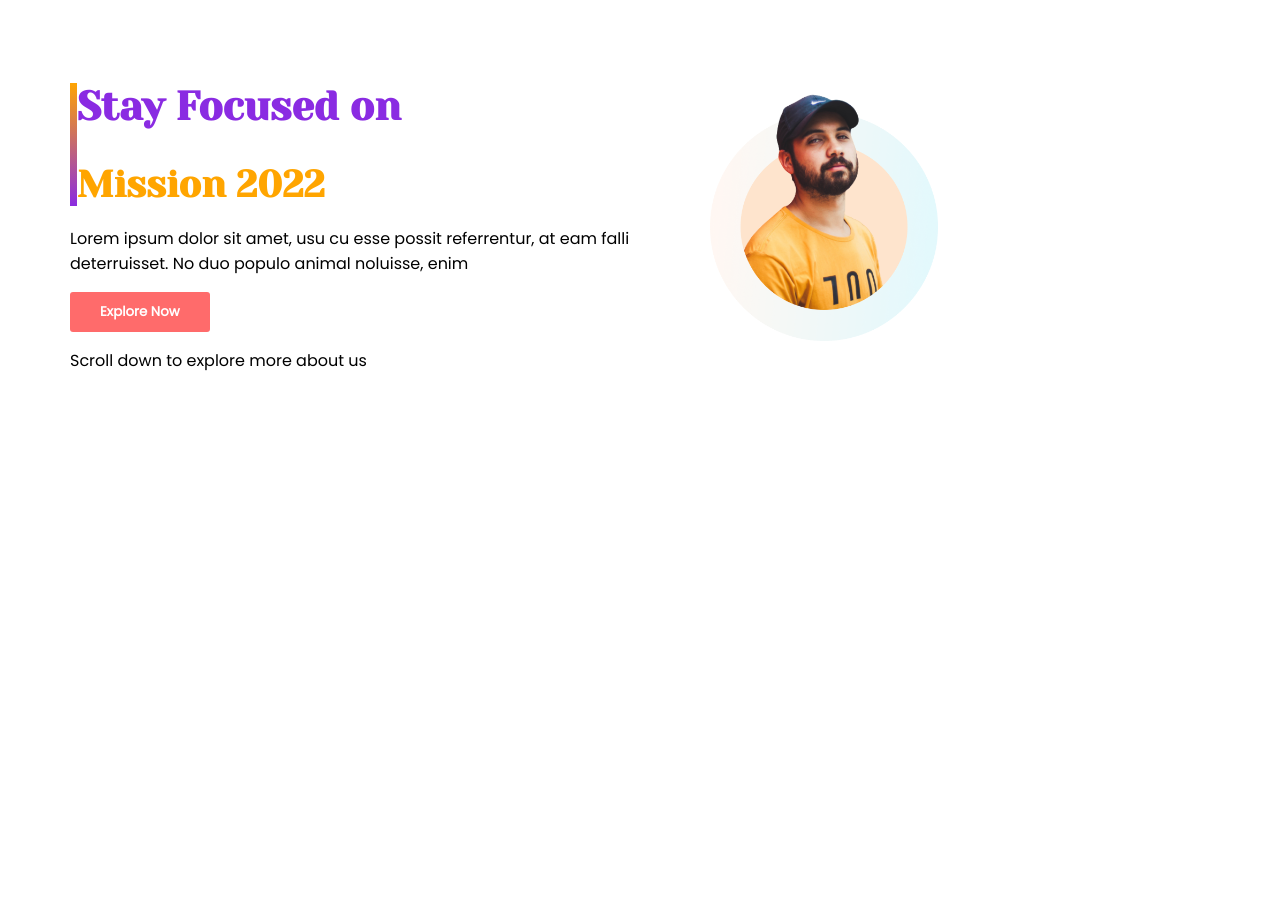
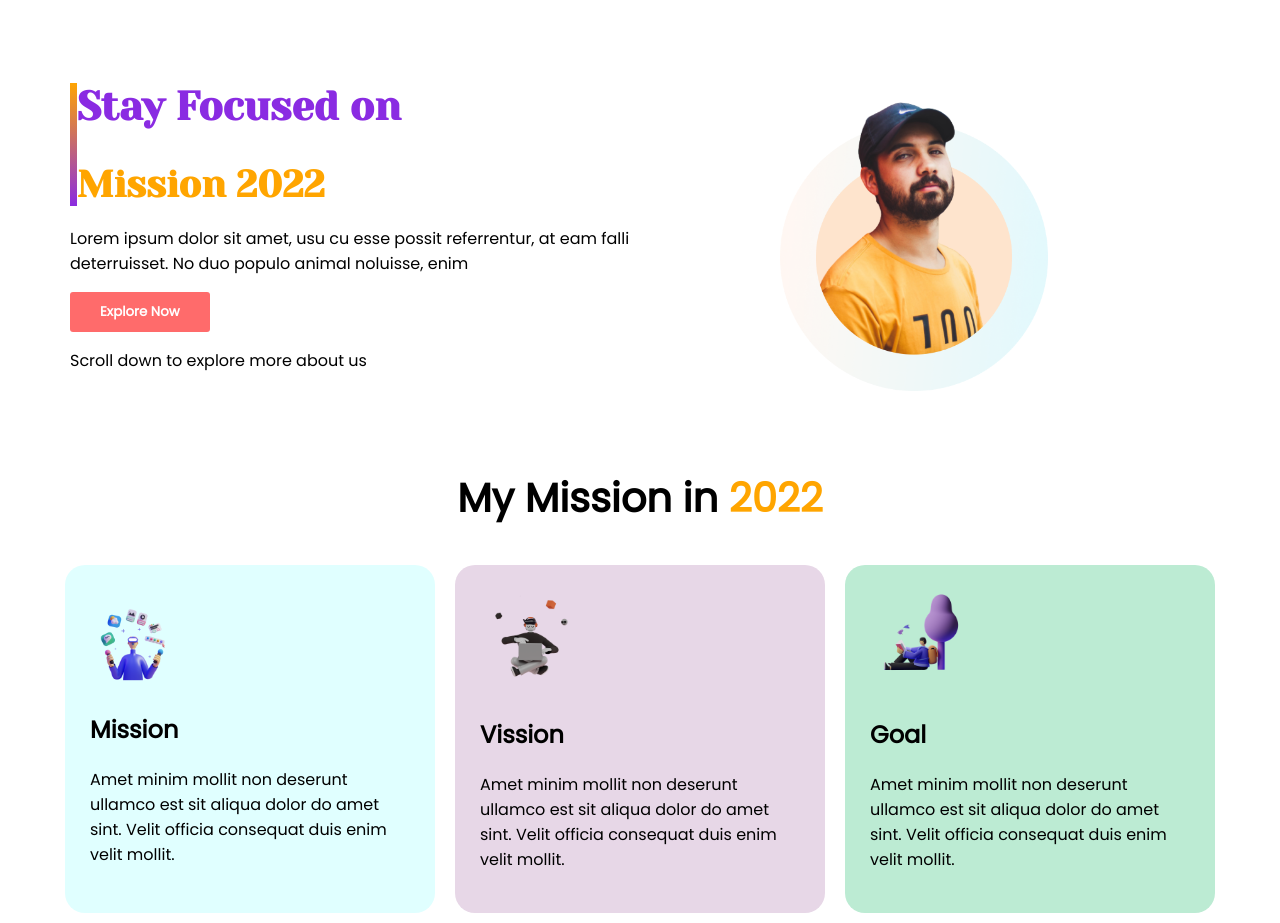
Before and after one commit to omornahid/random-portfolio-practice, a plain HTML site: page index.html in a window 1280 px wide. Before the commit the page ends 800 px from the top, so only its background shows below. Drawn offline with Linux system fonts and the light colour scheme.

Commit message:
second section done

```diff
--- a/index.html
+++ b/index.html
@@ -38,5 +38,39 @@
 
   </section>
 
+  <h1 class="exp">My Mission in <span>2022</span></h1>
+
+  <section class="sec_two">
+
+    <div class="sec_two_1">
+      <img class="sec_two_img" src="/images/illustrators/illustrator-1.png" alt="">
+      <h2>Mission</h2>
+      <p>Amet minim mollit non deserunt
+        ullamco est sit aliqua dolor do amet
+        sint. Velit officia consequat duis enim
+        velit mollit.</p>
+    </div>
+
+    <div class="sec_two_2">
+      <img class="sec_two_img" src="/images/illustrators/illustrator-2.png" alt="">
+      <h2>Vission</h2>
+      <p>Amet minim mollit non deserunt
+        ullamco est sit aliqua dolor do amet
+        sint. Velit officia consequat duis enim
+        velit mollit.</p>
+    </div>
+
+    <div class="sec_two_3">
+      <img class="sec_two_img" src="/images/illustrators/illustrator-3.png" alt="">
+      <h2>Goal</h2>
+      <p>Amet minim mollit non deserunt
+        ullamco est sit aliqua dolor do amet
+        sint. Velit officia consequat duis enim
+        velit mollit.</p>
+    </div>
+
+
+  </section>
+
 </body>
 </html>
--- a/style.css
+++ b/style.css
@@ -5,6 +5,7 @@ body{
 }
 .sec_one{
   display: flex;
+  margin-bottom: 70px;
 }
 .sec_one_a{
   width: 50%;
@@ -12,8 +13,8 @@ body{
   padding-top: 50px;
 }
 .sec_one_a img{
-  width: 40%;
-  margin-right: 40px;
+  width: 47%;
+  margin-left: 70px;
 }
 .border_h_tag h1{
   font-size: 40px;
@@ -44,3 +45,45 @@ button{
   border-image-slice: 1;
 }
 /* first section done */
+
+.exp{
+  text-align: center;
+  font-weight: bolder;
+  font-size: 40px;
+
+}
+.exp span{
+  color: orange;
+}
+.sec_two{
+  display: flex;
+  padding-left: 55px;
+  padding-right: 55px;
+}
+
+.sec_two_img{
+  width: 100px;
+}
+
+.sec_two_1{
+
+  margin: 10px;
+  padding: 25px;
+  background-color:lightcyan;
+  border-radius: 20px;
+}
+
+.sec_two_2{
+  margin: 10px;
+  padding: 25px;
+  background-color: rgb(231, 215, 231);
+  border-radius: 20px;
+}
+
+.sec_two_3{
+  margin: 10px;
+  padding: 25px;
+  background-color: rgb(188, 235, 211);
+  border-radius: 20px;
+}
+/* second section done */
```
